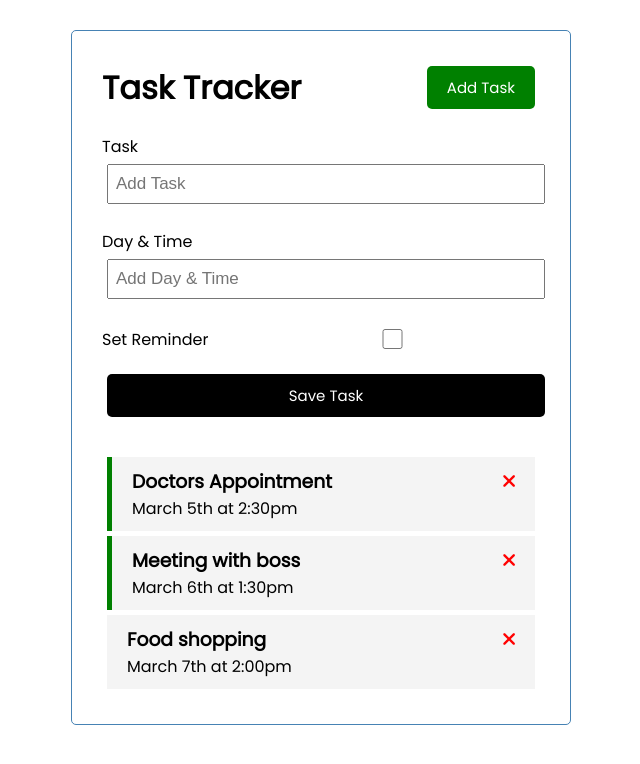
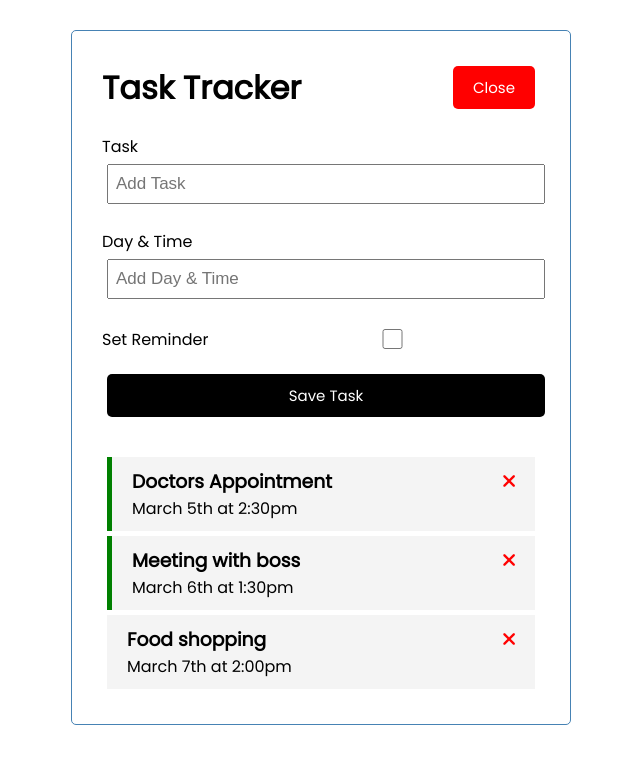
Before and after one commit to karimi-A-2/todo-list-app-vue, a Vue app: page / in a window 1280 px wide. Both pictures are taken after a click on the button "Add Task". Shown: the top 764 px of the page, without its empty margins (319-959 px from the left). Built offline with nearby package versions, Linux system fonts and the light colour scheme.

Commit message:
implement toggle-add-task

```diff
--- a/src/App.vue
+++ b/src/App.vue
@@ -1,7 +1,13 @@
 <template>
     <div class="container">
-        <Header title="Task Tracker" />
-        <AddTask @add-task="addTask" />
+        <Header
+            title="Task Tracker"
+            :isAddTask="!showAddTask"
+            @toggle-add-task="toggleAddTask"
+        />
+        <div v-show="showAddTask">
+            <AddTask @add-task="addTask" />
+        </div>
         <Tasks
             :tasks="tasks"
             @delete-task="deleteTask"
@@ -27,9 +33,13 @@
     data() {
         return {
             tasks: [],
+            showAddTask: false,
         };
     },
     methods: {
+        toggleAddTask() {
+            this.showAddTask = !this.showAddTask;
+        },
         addTask(newTask) {
             newTask.id = index++;
             this.tasks.push(newTask);
@@ -44,7 +54,6 @@
         },
     },
     created() {
-        // this is where we fetch data from api
         this.tasks = [
             {
                 id: index++,
--- a/src/components/Button.vue
+++ b/src/components/Button.vue
@@ -17,9 +17,10 @@
     },
     methods: {
         onClick() {
-            console.log("click");
+            this.$emit("btn-click");
         },
     },
+    emits: ["btn-click"],
 };
 </script>
 
--- a/src/components/Header.vue
+++ b/src/components/Header.vue
@@ -2,8 +2,9 @@
     <header>
         <h1>{{ title }}</h1>
         <Button
-            text="Add Task"
-            color="green"
+            :text="isAddTask ? 'Add Task' : 'Close'"
+            :color="isAddTask ? 'green' : 'red'"
+            @btn-click="$emit('toggle-add-task')"
         />
     </header>
 </template>
@@ -17,10 +18,15 @@
             tyepe: String,
             default: "Hello World",
         },
+        isAddTask: {
+            tyepe: Boolean,
+            default: true,
+        },
     },
     components: {
         Button,
     },
+    emits: ["toggle-add-task"],
 };
 </script>
 
```
